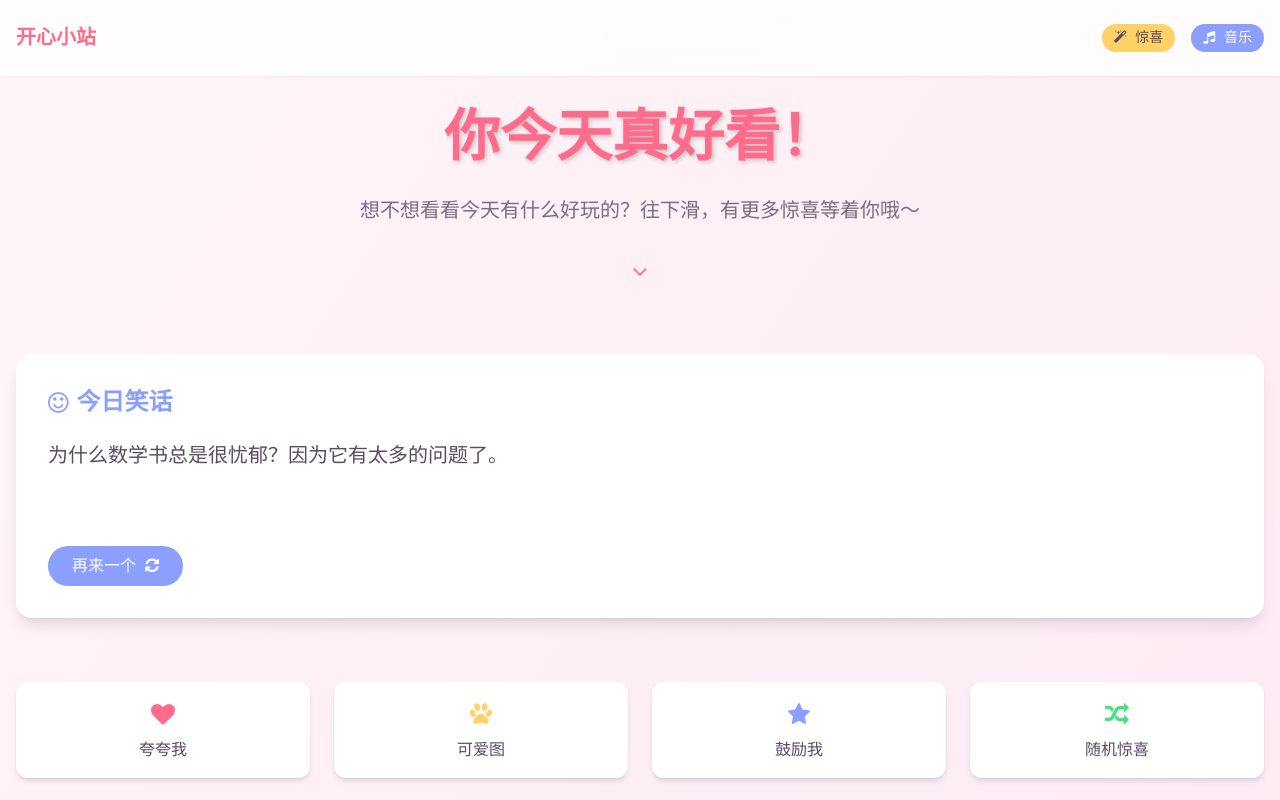
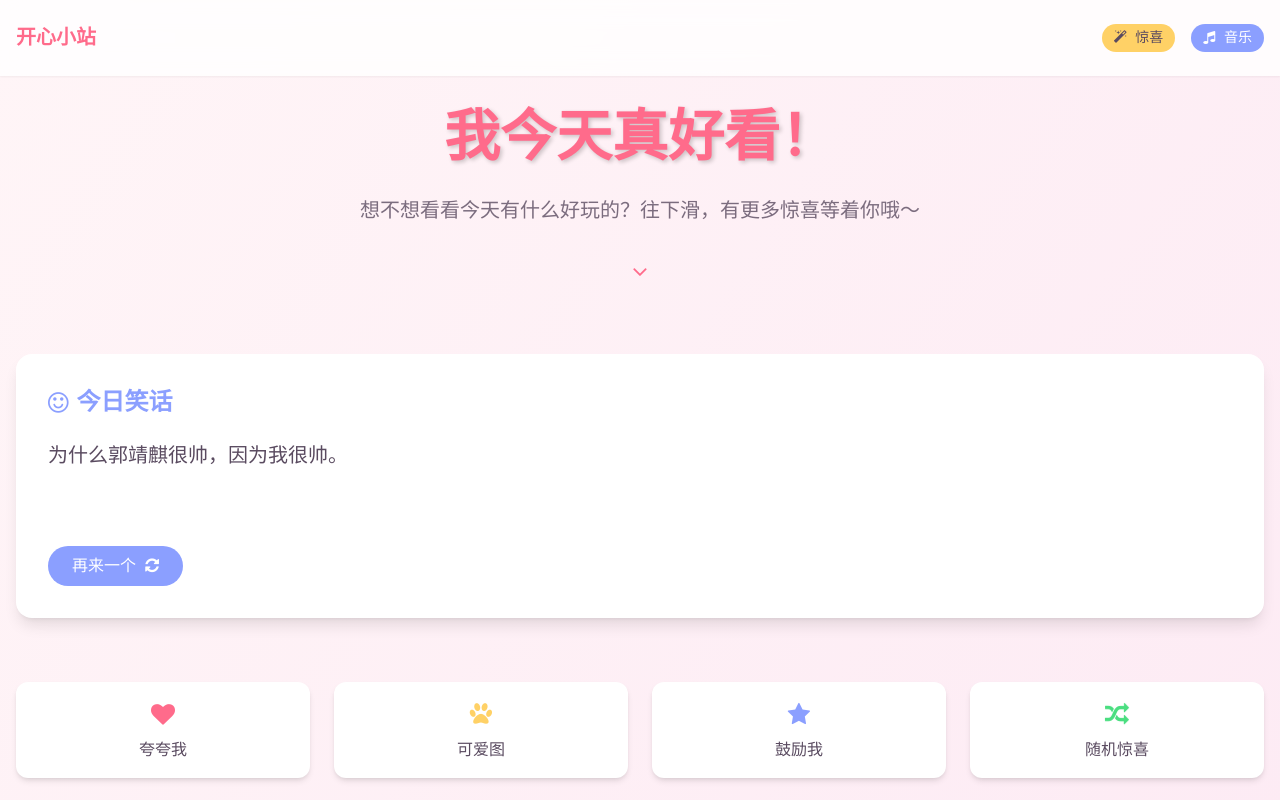
Before and after one commit to sout-guo/guo, a plain HTML site: page index.html in a window 1280 px wide. Shown: the top 800 px of the page. Drawn offline with nearby package versions, Linux system fonts and the light colour scheme.

Commit message:
Update index.html

```diff
--- a/index.html
+++ b/index.html
@@ -3,7 +3,7 @@
 <head>
     <meta charset="UTF-8">
     <meta name="viewport" content="width=device-width, initial-scale=1.0">
-    <title>给你一个小惊喜</title>
+    <title>靖麒出品</title>
     <script src="https://cdn.tailwindcss.com"></script>
     <link href="https://cdn.jsdelivr.net/npm/font-awesome@4.7.0/css/font-awesome.min.css" rel="stylesheet">
     <script>
@@ -90,7 +90,7 @@
         <!-- 欢迎区域 -->
         <section class="text-center mb-16">
             <h1 class="text-[clamp(2rem,5vw,3.5rem)] font-bold text-primary mb-4 text-shadow transition-all duration-500 hover:scale-105">
-                你今天真好看！
+                我今天真好看！
             </h1>
             <p class="text-[clamp(1rem,2vw,1.25rem)] text-dark/80 max-w-2xl mx-auto">
                 想不想看看今天有什么好玩的？往下滑，有更多惊喜等着你哦～
@@ -106,7 +106,7 @@
                 <i class="fa fa-smile-o mr-2"></i> 今日笑话
             </h2>
             <div id="jokeContainer" class="text-lg md:text-xl mb-6 min-h-[80px]">
-                为什么数学书总是很忧郁？因为它有太多的问题了。
+                为什么郭靖麒很帅，因为我很帅。
             </div>
             <button id="newJokeBtn" class="bg-secondary hover:bg-blue-500 text-white py-2 px-6 rounded-full transition-all duration-300 hover:scale-105">
                 再来一个 <i class="fa fa-refresh ml-1"></i>
```
